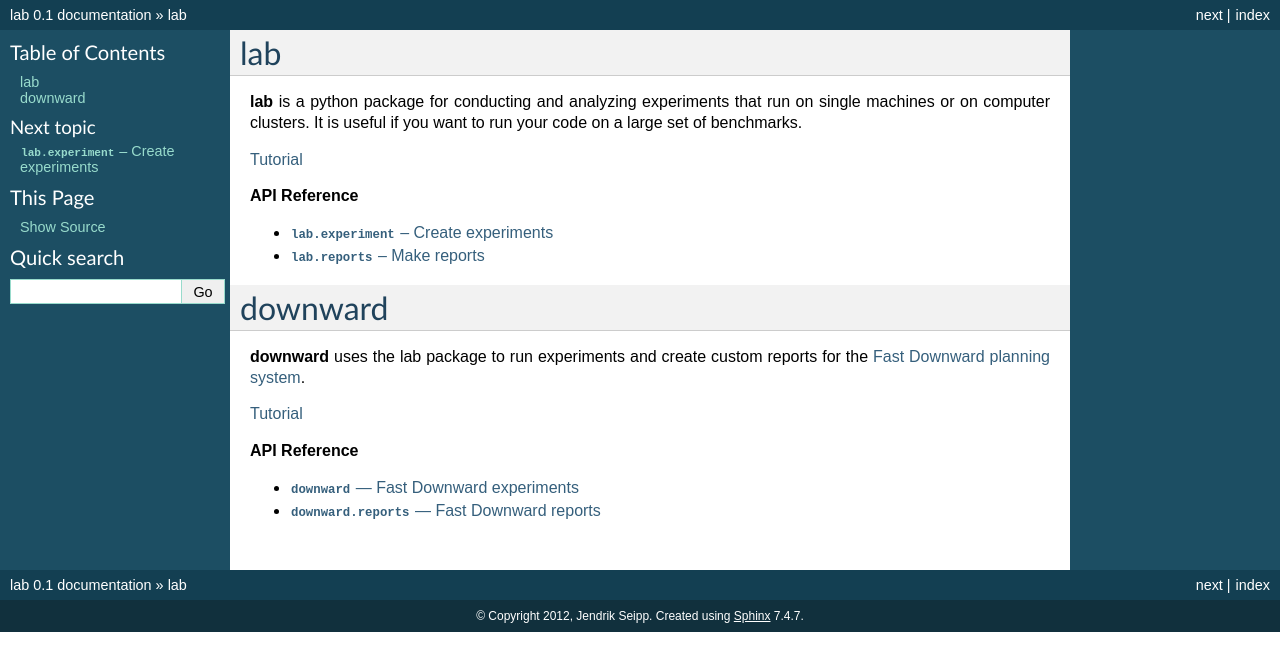
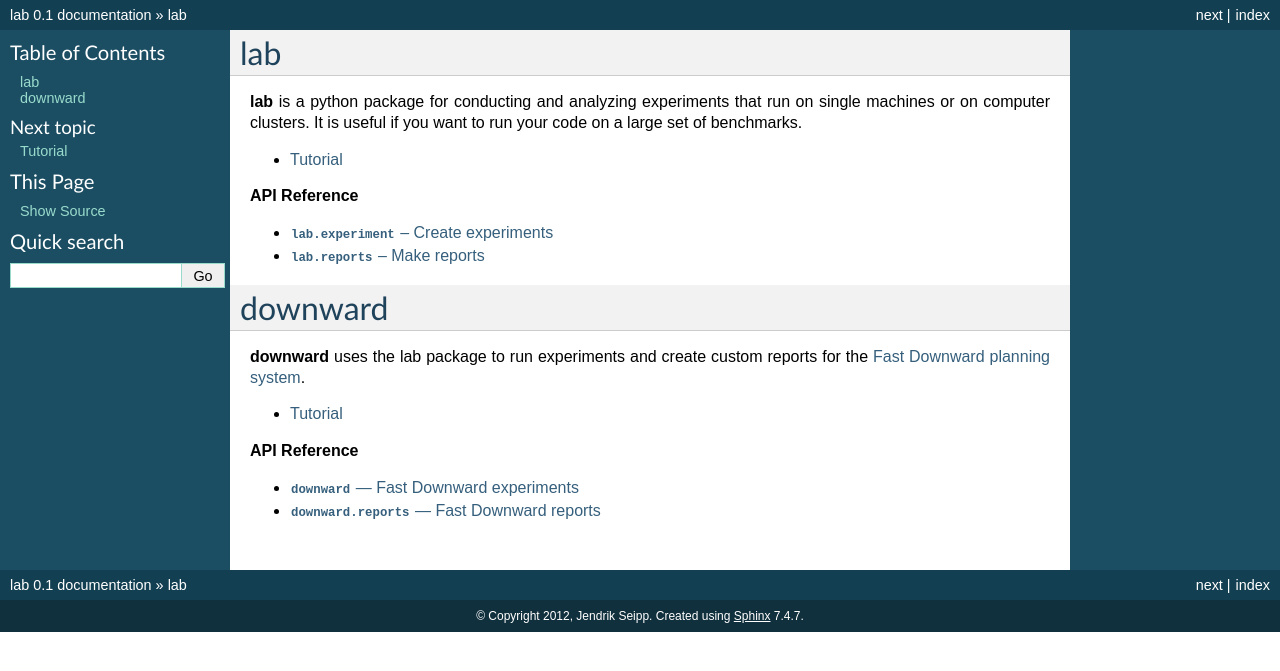
Before and after one commit to aibasel/lab, a Sphinx documentation site: the page built from docs/index.rst, in a window 1280 px wide. Shown: the top 671 px of the page. Built offline with Sphinx 7.4.7, drawn with Linux system fonts in a browser that asks for light colours; some of the changed lines change nothing that is shown.

Commit message:
include tutorials in toctrees

```diff
--- a/docs/index.rst
+++ b/docs/index.rst
@@ -4,7 +4,9 @@ lab
 single machines or on computer clusters. It is useful if you want to run your
 code on a large set of benchmarks.
 
-:ref:`lab.tutorial`
+.. toctree::
+
+   lab.tutorial
 
 **API Reference**
 
@@ -14,12 +16,15 @@ code on a large set of benchmarks.
    lab.experiment
    lab.reports
 
+
 downward
 ========
 **downward** uses the lab package to run experiments and create custom reports
 for the `Fast Downward planning system <http://www.fast-downward.org>`_.
 
-:ref:`downward.tutorial`
+.. toctree::
+
+   downward.tutorial
 
 **API Reference**
 
```
